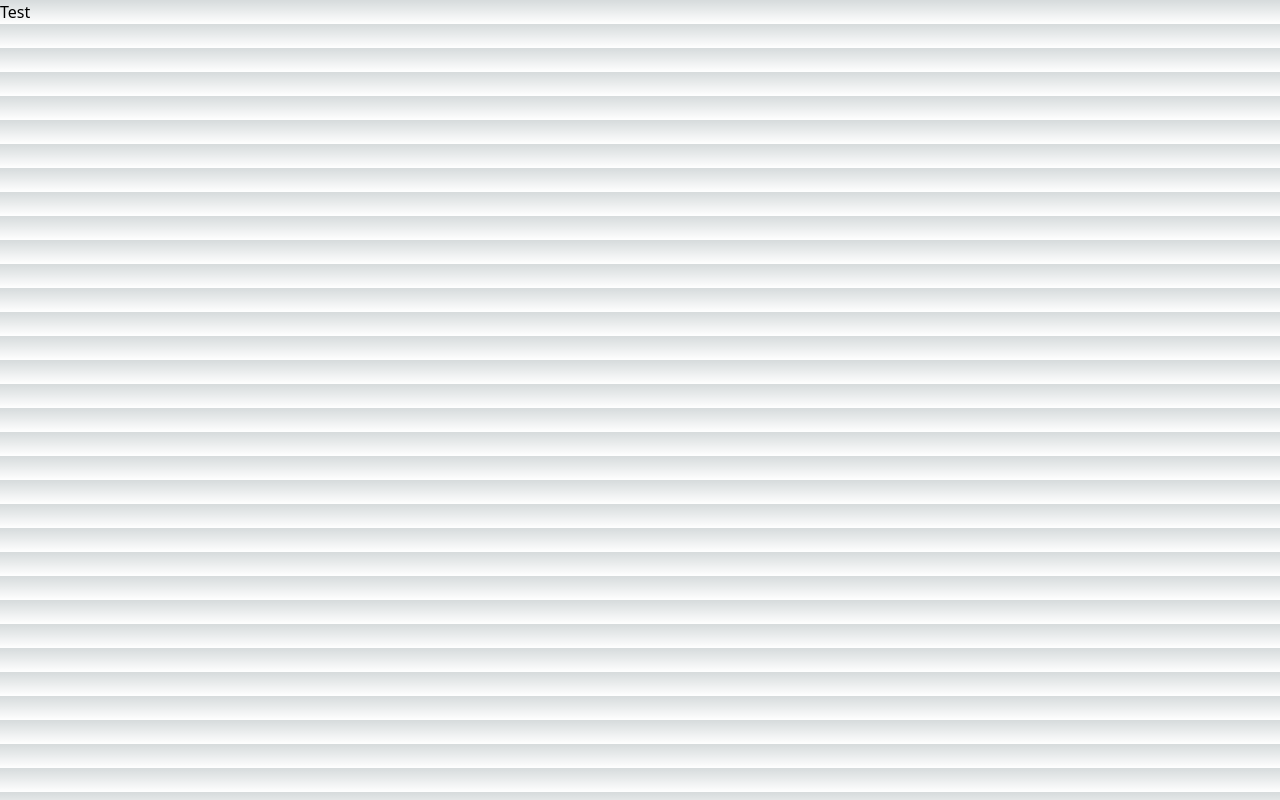
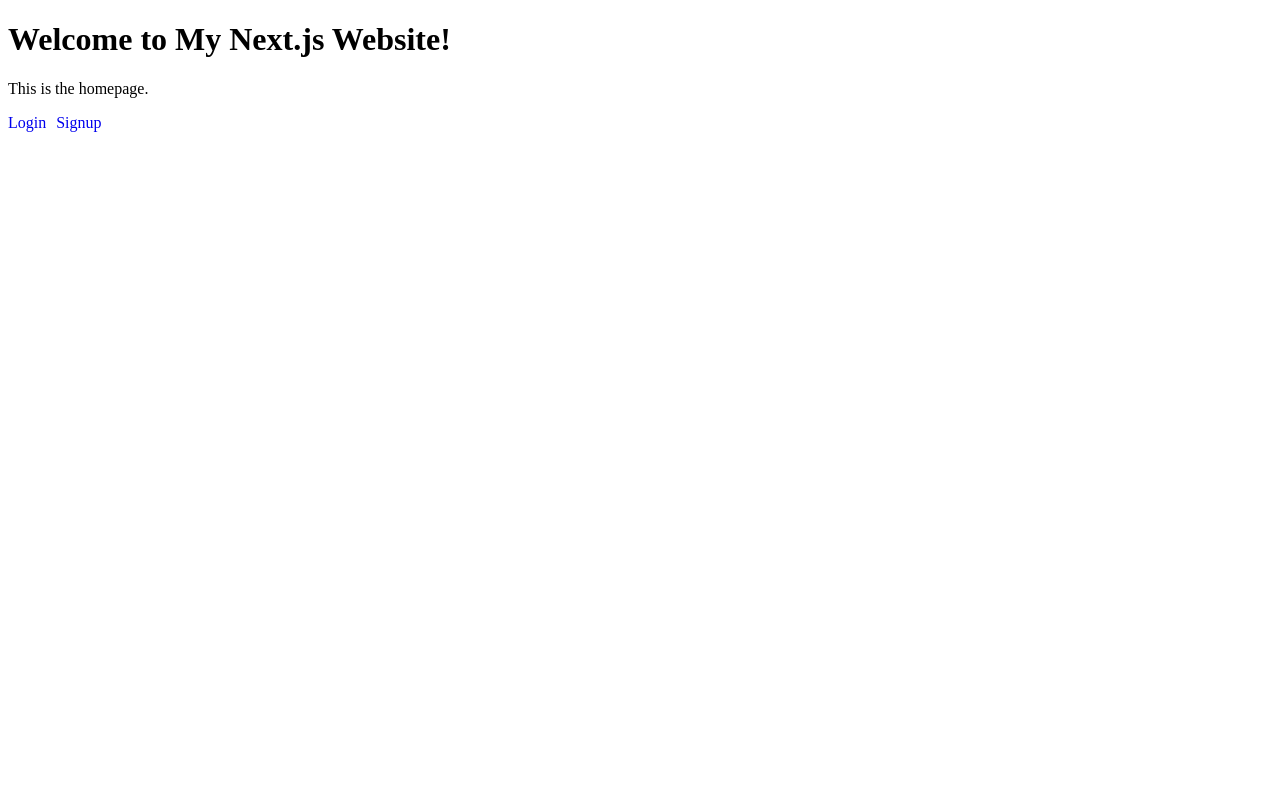
Before and after one commit to pkchess2008/HappyHacksIV, a Next.js app: page / in a window 1280 px wide. Built offline with nearby package versions, Linux system fonts and the light colour scheme.

Commit message:
commit friend stuff

```diff
--- a/src/app/page.tsx
+++ /dev/null
@@ -1,7 +0,0 @@
-export default function Page() {
-    return (
-        <div>
-            Test
-        </div>
-    )
-}
--- a/src/pages/friend/[hid].tsx
+++ b/src/pages/friend/[hid].tsx
@@ -10,7 +10,7 @@ export default function Friends() {
         id: string;
     }
 
-    const uid = "1"
+    const uid = "2"
     const params = useParams()
     const router = useRouter();
     const [msg, setMsg] = useState<string>("")
```
Also changed, not shown: src/pages/messaging.tsx (added).
